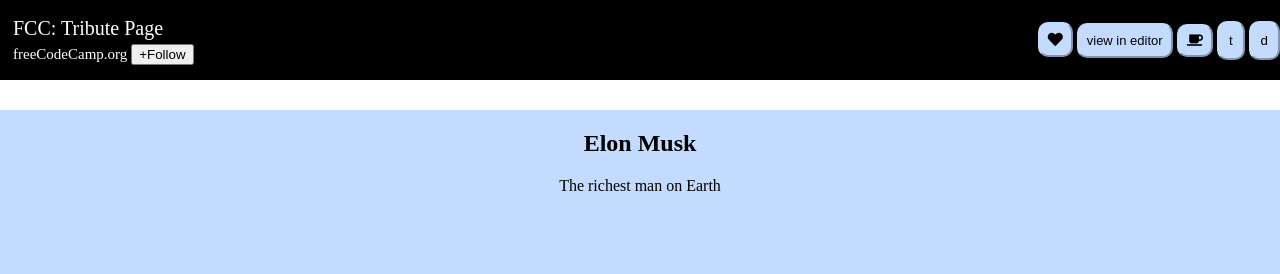
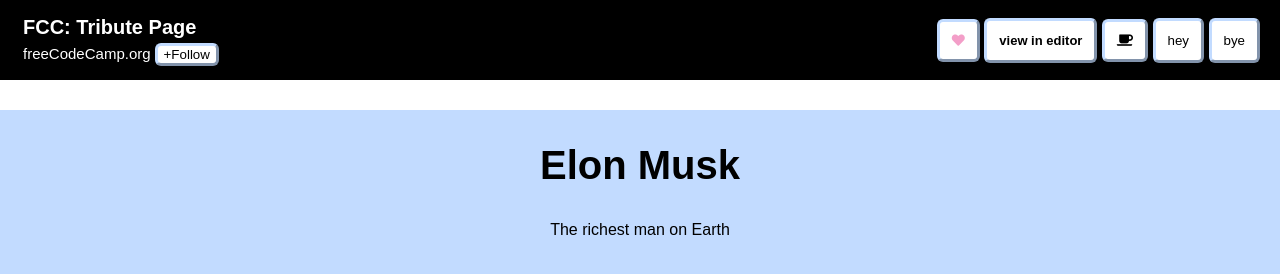
Before and after one commit to melisiuke/tribute-page, a plain HTML site: page index.html in a window 1280 px wide. Shown: the top 274 px of the page. Drawn offline with Linux system fonts and the light colour scheme.

Commit message:
button hover effect

```diff
--- a/index.html
+++ b/index.html
@@ -4,6 +4,7 @@
 
     body {
    margin: 0px;
+   font-family: 'Signika', sans-serif;
 }
     .header-line{
         position:fixed;
@@ -13,6 +14,7 @@
         display: flex;
         justify-content: space-between;
         align-items: center;
+        font-family: 'Signika', sans-serif;
 
 
     }
@@ -24,9 +26,14 @@
 .first-button{
     margin: 1px;
     padding:px;
+    background-color: rgb(255, 255, 255);
+    border-color: rgb(194, 219, 255);
+    border-radius: 6px;
+    border-width: 3px;
+
 }
 .gap1{
-   padding-left: 10px;
+   padding-left: 20px;
 
 }
 p{
@@ -35,47 +42,58 @@ p{
 
 }
 
-
+ .button-row{
+     padding-right: 20px;
+ }
 
 .b1{
-    margin:;
-    padding:8px;
-    font-size: 15px;
-    background-color: rgb(194, 219, 255);
+
+    padding:12px;
+    font-size: 13px;
+    background-color: rgb(255, 255, 255);
     border-color: rgb(194, 219, 255);
-    border-radius: 10px;
+    border-radius: 6px;
+    border-width: 3px;
+   color:rgb(243, 158, 200);
 
 }
 .b2{
-    padding:8px;
+    padding:12px;
     font-size: 13px;
-    background-color: rgb(194, 219, 255);
+    background-color: rgb(255, 255, 255);
     border-color: rgb(194, 219, 255);
-    border-radius: 10px;
+    border-radius: 6px;
+    border-width: 3px;
 }
 .b3{
-    padding:8px;
+    padding:12px;
     font-size: 13px;
-    background-color: rgb(194, 219, 255);
+    background-color: rgb(255, 255, 255);
     border-color: rgb(194, 219, 255);
-    border-radius: 10px;
+    border-radius: 6px;
+    border-width: 3px;
 }
 .b4{
-    padding:10px;
-    background-color: rgb(194, 219, 255);
+    padding:12px;
+    background-color: rgb(255, 255, 255);
     border-color: rgb(194, 219, 255);
-    border-radius: 10px;
+    border-radius: 6px;
+    border-width: 3px;
 
 }
 .b5{
-    padding:10px;
-    background-color: rgb(194, 219, 255);
+    padding:12px;
+    background-color: rgb(255, 255, 255);
     border-color: rgb(194, 219, 255);
-    border-radius: 10px;
+    border-radius: 6px;
+    border-width: 3px;
 
 }
 
-
+button:hover{
+ background-color:rgb(194, 219, 255);
+ color:
+}
 
 .grey{
     height:2000px;
@@ -121,7 +139,7 @@ p{
 <body style="background-color:rgb(255, 255, 255)">
     <div class="header-line">
        <div class="gap1">
-        <p style="font-size:20px; color:rgb(255, 255, 255)">FCC: Tribute Page</p>
+        <p style="font-size:20px; color:rgb(255, 255, 255)"><strong>FCC: Tribute Page</strong></p>
          <div class="follow-and-page">
            <p style="font-size:15px; color:rgb(255, 255, 255)">freeCodeCamp.org</p>
            <button class="first-button">+Follow</button>
@@ -132,19 +150,19 @@ p{
          <button class="b1">
             <i class="fas fa-heart"></i>
          </button>
-         <button class="b2">view in editor</button>
+         <button class="b2"><strong>view in editor</strong></button>
          <button class="b3">
             <i class="fas fa-coffee"></i>
             </button>
-         <button class="b4">t</button>
-         <button class="b5">d</button>
+         <button class="b4">hey</button>
+         <button class="b5">bye</button>
 
        </div>
     </div>
 <section class="background">
     <div class="grey">
  <div class="text">
-<h1>Elon Musk</h1>
+<h1 style="font-size:40px">Elon Musk</h1>
 <p>The richest man on Earth</p>
 </div>
 
```
